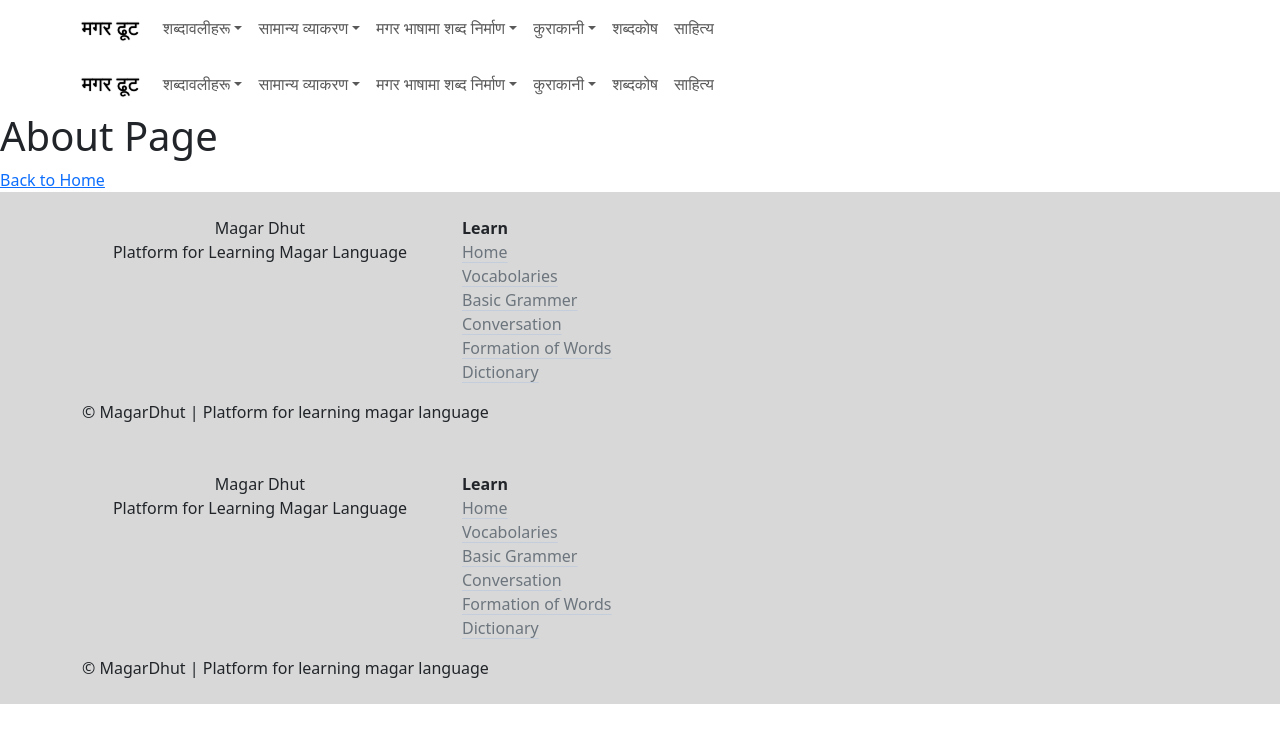
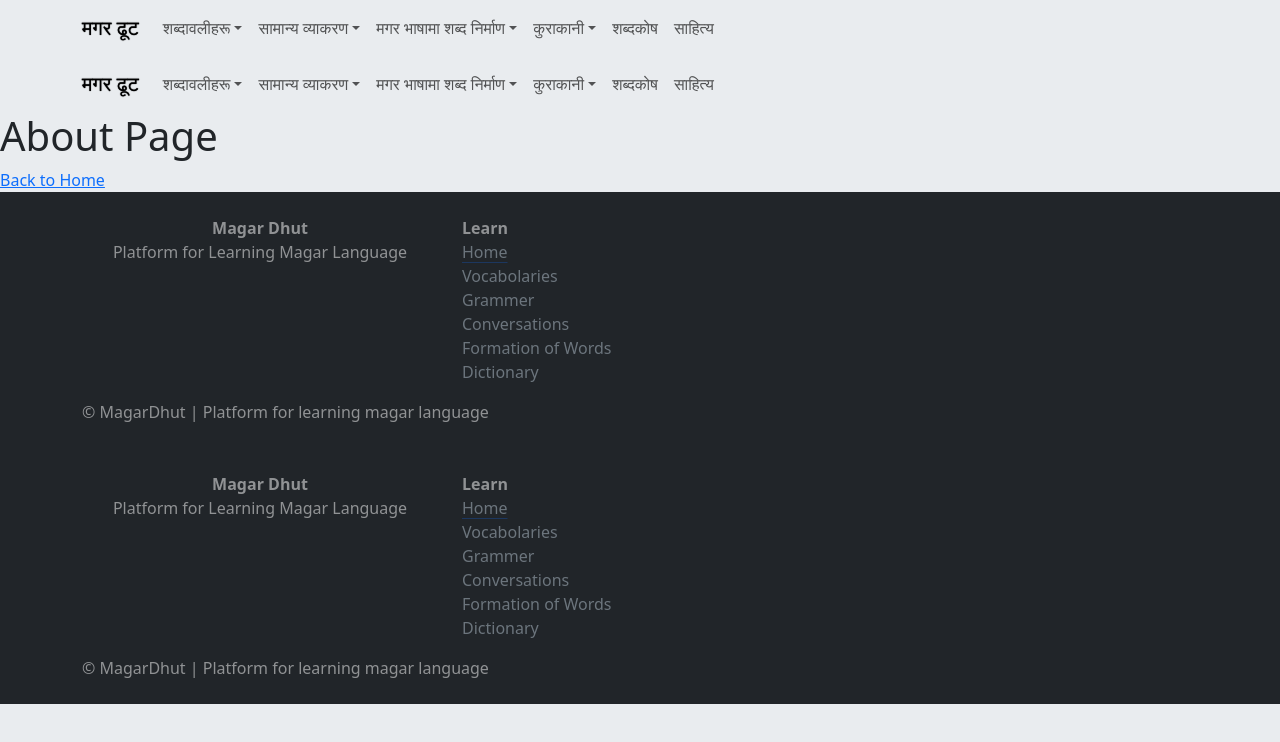
Before and after one commit to msucil/magardhut, a Next.js app: page /about in a window 1280 px wide. Shown: the top 742 px of the page. Built offline with nearby package versions, Linux system fonts and the light colour scheme.

Commit message:
add articleBrief component

```diff
--- a/src/components/categoryCard/categoryCard.tsx
+++ b/src/components/categoryCard/categoryCard.tsx
@@ -32,7 +32,7 @@ function CategoryCard(props: CategoryCardProps) {
                     <div className={props.image ? 'col-md-8' : 'col-md-12'}>
                         <div className="card-body">
                             <h5 className="card-title">
-                                <Link href={props.route} className={`${styles.link} stretched-link`}>
+                                <Link href={props.route} className='text-decoration-none text-body stretched-link'>
                                     {props.title}
                                 </Link>
                             </h5>
--- a/src/components/footer/footer.tsx
+++ b/src/components/footer/footer.tsx
@@ -1,23 +1,23 @@
-import styles from './footer.module.scss';
+import Link from "next/link";
 
 function Footer() {
     return (<>
-        <footer style={{ backgroundColor: '#8080804f' }}>
+        <footer className='bg-dark text-white-50'>
             <div className="container pt-4 pb-4">
-                <div className="row bg-grey ">
+                <div className="row">
                     <div className="col-md-4 text-center">
-                        <div >Magar Dhut</div>
+                        <div ><strong>Magar Dhut</strong></div>
                         <div>Platform for Learning Magar Language</div>
                     </div>
                     <div className="col-md-4">
                         <div><strong>Learn</strong></div>
-                        <ul className={'list-unstyled'}>
-                            <li className=""><a href='' className='link-offset-2 link-underline link-underline-opacity-10 link-secondary'>Home</a></li>
-                            <li className=""><a className='link-offset-2 link-underline link-underline-opacity-10 link-secondary' href=''>Vocabolaries</a></li>
-                            <li className=""><a className='link-offset-2 link-underline link-underline-opacity-10 link-secondary' href=''>Basic Grammer</a></li>
-                            <li className=""><a className='link-offset-2 link-underline link-underline-opacity-10 link-secondary' href=''>Conversation</a></li>
-                            <li className=""><a className='link-offset-2 link-underline link-underline-opacity-10 link-secondary' href=''>Formation of Words</a></li>
-                            <li className=""><a className='link-offset-2 link-underline link-underline-opacity-10 link-secondary' href=''>Dictionary</a></li>
+                        <ul className='list-unstyled'>
+                            <li className=""><Link href='/' className='link-offset-2 link-underline link-underline-opacity-25 link-secondary'>Home</Link></li>
+                            <li className=""><Link className='link-offset-2 link-underline link-underline-opacity-0 link-secondary' href='/learn/vocabularies'>Vocabolaries</Link></li>
+                            <li className=""><Link className='link-offset-2 link-underline link-underline-opacity-0 link-secondary' href='/learn/grammer'>Grammer</Link></li>
+                            <li className=""><Link className='link-offset-2 link-underline link-underline-opacity-0 link-secondary' href='/learn/conversations'>Conversations</Link></li>
+                            <li className=""><Link className='link-offset-2 link-underline link-underline-opacity-0 link-secondary' href='/learn/words'>Formation of Words</Link></li>
+                            <li className=""><Link className='link-offset-2 link-underline link-underline-opacity-0 link-secondary' href='/dictionary'>Dictionary</Link></li>
                         </ul>
                     </div>
                     <div className="col-md-4"></div>
--- a/src/lib/learn.ts
+++ b/src/lib/learn.ts
@@ -10,6 +10,7 @@ export interface Article {
     slug: string,
     date: string,
     description?: string
+    url?: string
 }
 
 export interface ArticleDetail extends Article {
--- a/src/pages/_document.tsx
+++ b/src/pages/_document.tsx
@@ -4,7 +4,7 @@ export default function Document() {
   return (
     <Html lang="en">
       <Head />
-      <body>
+      <body className='bg-body-secondary'>
         <Main />
         <NextScript />
       </body>
--- a/src/pages/learn/grammer/[id].tsx
+++ b/src/pages/learn/grammer/[id].tsx
@@ -15,12 +15,12 @@ export default function ArticleDetail({ article }: InferGetStaticPropsType<typeo
             <div className='min-vh-100 '>
                 <section className='bg-warning mb-3 d-flex'>
                     <div className='text-center' style={{ width: '100%', marginTop: '6rem', marginBottom: '8rem' }}>
-                        <h1 style={{ textShadow: '1px 2px 2px BLACK', fontSize: '5rem' }}>{article.title}</h1>
+                        <h1 style={{ textShadow: '1px 2px 2px BLACK', fontSize: '4rem' }}>{article.title}</h1>
                         <h4>{article.description}</h4>
                     </div>
                 </section>
                 <div className='container'>
-                    <article>
+                    <article className="bg-body shadow boarder-0 boarder-end boarder-bottom p-5" style={{marginTop: '-5rem'}}>
                         <div dangerouslySetInnerHTML={{ __html: article?.content || '' }}>
                         </div>
                     </article>
```
Also changed, not shown: src/components/articleBrief.tsx (added, +26 -0 lines), src/pages/learn/grammer/index.tsx (+2 -12 lines).
